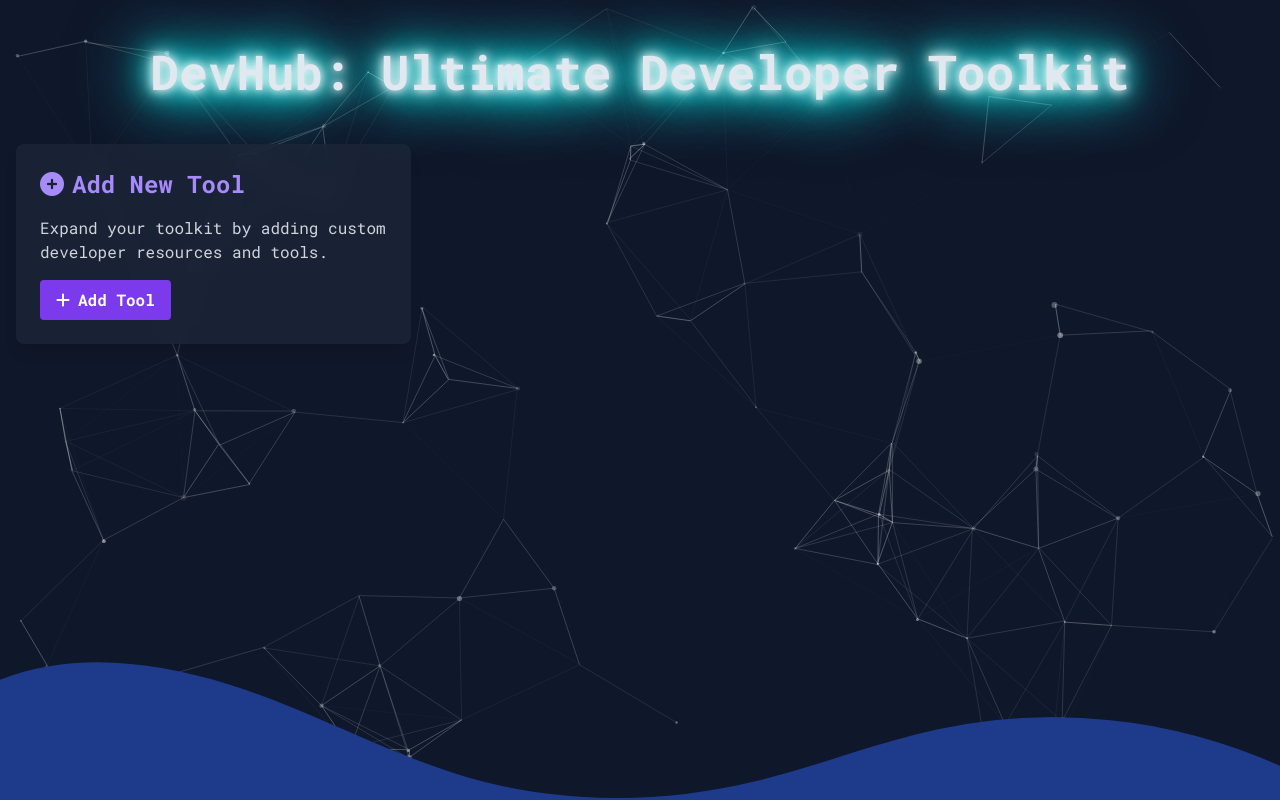
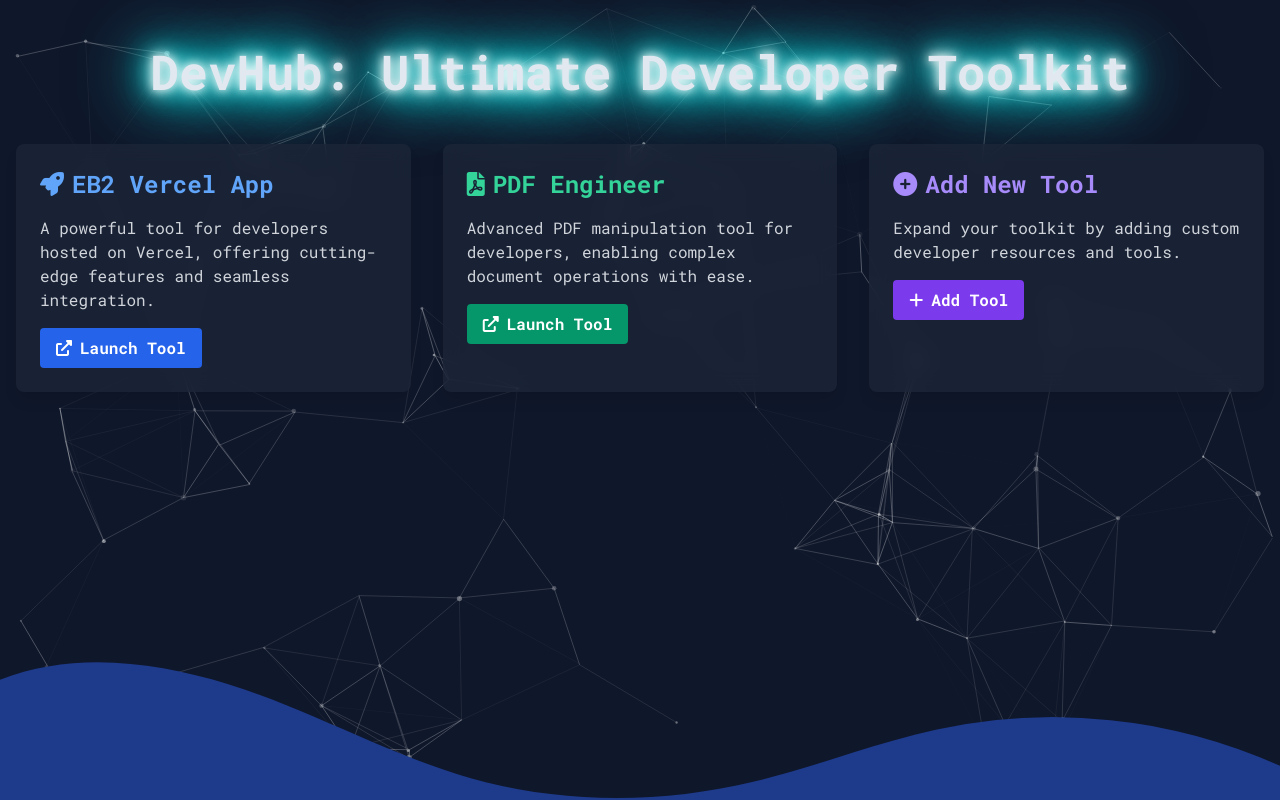
Before and after one commit to tanbaycu/tanbaycu-website, a Flask app: page /tools in a window 1280 px wide. Run offline with Flask 3, Linux system fonts and the light colour scheme; parts of the project's set-up code (start-up, migrations or seed data) failed here and were passed over.

Commit message:
hello nghanz

```diff
--- a/templates/tools.html
+++ b/templates/tools.html
@@ -115,6 +115,26 @@
     <div class="container mx-auto px-4 py-12">
         <h1 class="text-5xl font-bold text-center mb-12 glow">DevHub: Ultimate Developer Toolkit</h1>
         <div id="tools-container" class="grid grid-cols-1 md:grid-cols-2 lg:grid-cols-3 gap-8">
+            <div class="tool-card rounded-lg shadow-lg p-6 hover:shadow-2xl transition duration-300">
+                <h2 class="text-2xl font-semibold mb-4 text-blue-400"><i class="fas fa-rocket mr-2"></i>EB2 Vercel App
+                </h2>
+                <p class="text-gray-300 mb-4">A powerful tool for developers hosted on Vercel, offering cutting-edge
+                    features and seamless integration.</p>
+                <a href="https://eb2.vercel.app/" target="_blank" rel="noopener noreferrer"
+                    class="bg-blue-600 hover:bg-blue-700 text-white font-bold py-2 px-4 rounded transition duration-300 inline-block">
+                    <i class="fas fa-external-link-alt mr-2"></i>Launch Tool
+                </a>
+            </div>
+            <div class="tool-card rounded-lg shadow-lg p-6 hover:shadow-2xl transition duration-300">
+                <h2 class="text-2xl font-semibold mb-4 text-green-400"><i class="fas fa-file-pdf mr-2"></i>PDF Engineer
+                </h2>
+                <p class="text-gray-300 mb-4">Advanced PDF manipulation tool for developers, enabling complex document
+                    operations with ease.</p>
+                <a href="https://pdf-05.gptengineer.run/" target="_blank" rel="noopener noreferrer"
+                    class="bg-green-600 hover:bg-green-700 text-white font-bold py-2 px-4 rounded transition duration-300 inline-block">
+                    <i class="fas fa-external-link-alt mr-2"></i>Launch Tool
+                </a>
+            </div>
             <!-- Tools will be dynamically added here -->
             <div class="tool-card rounded-lg shadow-lg p-6 hover:shadow-2xl transition duration-300" id="add-new-tool">
                 <h2 class="text-2xl font-semibold mb-4 text-purple-400"><i class="fas fa-plus-circle mr-2"></i>Add New
```
